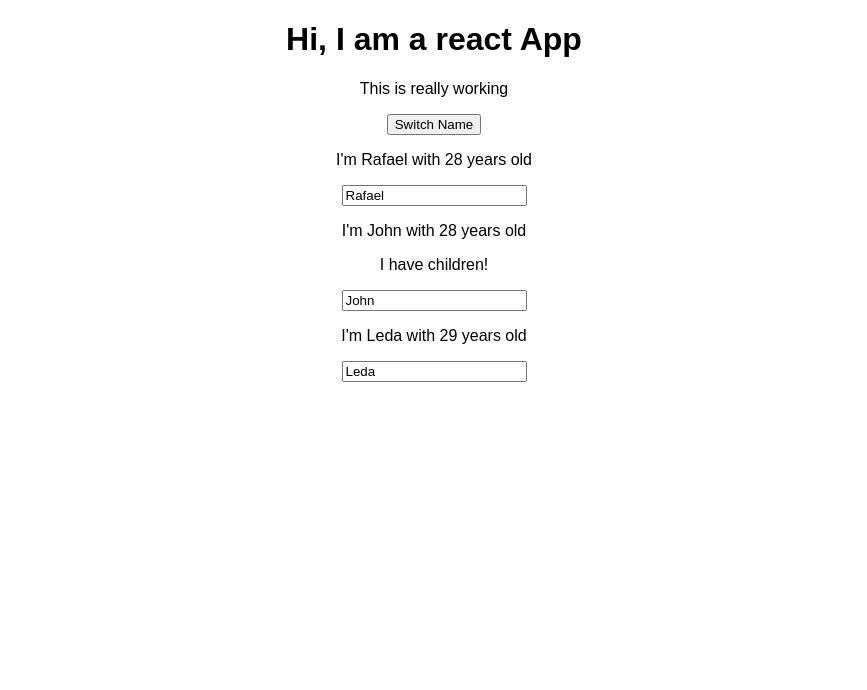
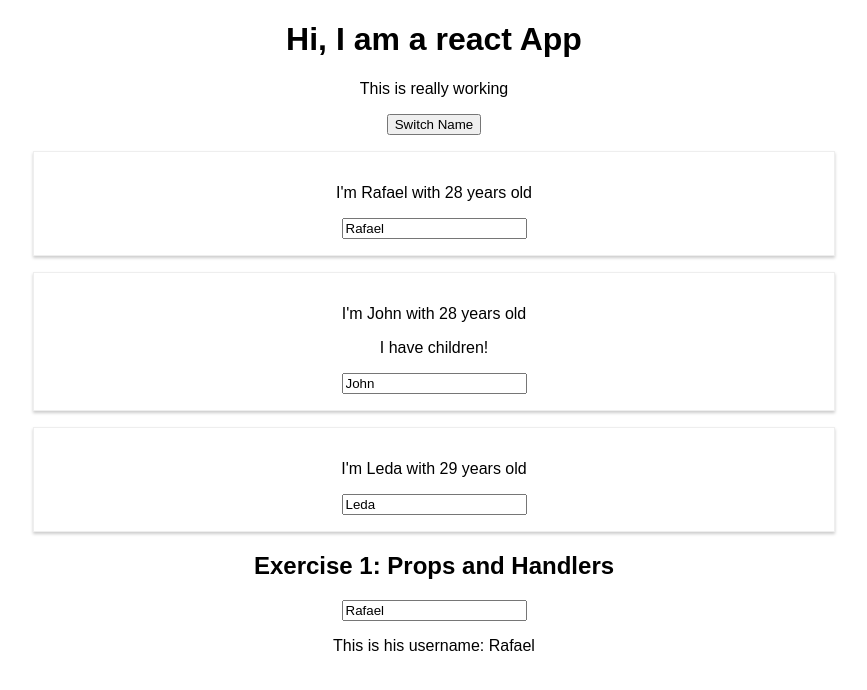
Before and after one commit to rafaelflorespereira/learningReact, a React (Create React App) app in the folder react-app/: page / in a window 1280 px wide. Shown: the top 690 px of the page, without its empty margins (206-1073 px from the left). Built offline with nearby package versions, Linux system fonts and the light colour scheme.

Commit message:
Added execise 1 from props

```diff
--- a/react-app/src/App.js
+++ b/react-app/src/App.js
@@ -1,6 +1,8 @@
 import React, { Component } from 'react';
 import './App.css';
 import Person from './Person/Person'
+import Userinput from './Person/UserInput'
+import Useroutput from './Person/UserOutput'
 
 class App extends Component {
   state = {
@@ -8,6 +10,11 @@ class App extends Component {
       { name: 'Rafael', age: '28'},
       { name: 'John', age: '28'},
       { name: 'Leda', age: '29'}
+    ],
+    users: [
+      { id: 0, username: 'Rafael'},
+      { id: 1, username: 'Leda'},
+      { id: 2, username: 'Pitty'}
     ]
   }
 
@@ -23,6 +30,13 @@ class App extends Component {
       return state.persons[1].name = event.target.value
     })
   }
+
+  changeUsernameHandler = (event) => {
+    this.setState((state) => {
+      return state.users[0].username = event.target.value
+    })
+  }
+
   render() {
     return (
       <div className="App">
@@ -41,6 +55,9 @@ class App extends Component {
           name={this.state.persons[2].name}
           changeName={this.changeNameHandler}
           age={this.state.persons[2].age}></Person>
+        <h2>Exercise 1: Props and Handlers</h2>
+        <Userinput user={this.state.users[0]} changeUsername={this.changeUsernameHandler}></Userinput>
+        <Useroutput username={this.state.users[0].username}></Useroutput>
       </div>
     );
   }
--- /dev/null
+++ b/react-app/src/Person/Person.css
@@ -0,0 +1,8 @@
+.Person {
+  width: 60%;
+  margin: 16px auto;
+  padding: 16px;
+  border: 1px solid #eee;
+  box-shadow: 0 2px 3px #ccc;
+  text-align: center;
+}
--- a/react-app/src/Person/Person.js
+++ b/react-app/src/Person/Person.js
@@ -1,12 +1,13 @@
 import React from "react";
+import './Person.css';
 
 const person = (props) => {
   return (
-    <div>
+    <div className="Person">
       <p>I'm {props.name} with {props.age} years old</p>
       <p>{props.children}</p>
-      <label for="changeName"></label>
-      <input id="changeName" onChange={props.changeNameO} value={props.name }></input>
+      <label htmlFor="changeName"></label>
+      <input id="changeName" onChange={props.changeName} value={props.name }></input>
     </div>
   )
 }
--- /dev/null
+++ b/react-app/src/Person/UserInput.js
@@ -0,0 +1,11 @@
+import React from "react";
+
+const userInput = (props) => {
+  return (
+    <div>
+  <input onChange={props.changeUsername} value={props.user.username}></input>
+    </div>
+  )
+}
+
+export default userInput;
--- /dev/null
+++ b/react-app/src/Person/UserOutput.js
@@ -0,0 +1,11 @@
+import React from "react";
+
+const useroutput = (props) => {
+  return (
+    <div>
+      <p>This is his username: {props.username}</p>
+    </div>
+  )
+}
+
+export default useroutput
```
